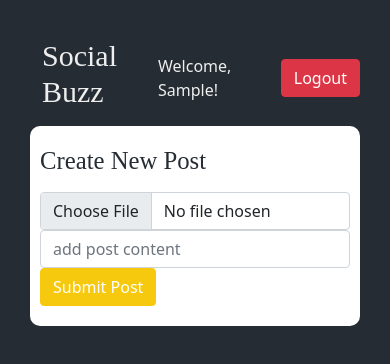
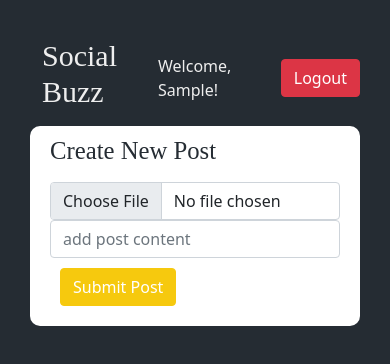
Before and after one commit to trivera777/SocialBuzz, a React (Create React App) app: page / in a window 390 px wide. Both pictures are taken after typing "Sample" into the empty fields and a click on the button "Submit". Shown: the top 364 px of the page. Built offline with nearby package versions, Linux system fonts and the light colour scheme; a web font is replaced by a local one.

Commit message:
working on create post container mobile styling

```diff
--- a/src/components/CreatePost.js
+++ b/src/components/CreatePost.js
@@ -25,11 +25,13 @@ function CreatePost({ user }) {
         </Form.Label>
         <Form.Control
           type="file"
+          class="file"
           onChange={(event) => setImage(event.target.files[0])}
           ref={imageInputRef}
         />
         <Form.Control
           type="text"
+          class="text"
           placeholder="add post content"
           onChange={(event) => setContent(event.target.value)}
           value={content}
--- a/src/components/createpost.scss
+++ b/src/components/createpost.scss
@@ -8,14 +8,29 @@ h2 {
     width: 100%;
     height: 200px;
     display: flex;
-    padding: 10px;
+    padding: 20px;
     align-items: center;
     justify-content: center;
     background-color: #fff;
     border-radius: 10px;
 
+    .file {
+        margin-bottom: 10px;
+    }
+
+    .text {
+        margin-top: 10px;
+    }
+
+
+    @mixin mobile {
+        display: flex;
+        justify-content: center;
+    }
+
     .button {
         background-color: #F6C90E;
         border-color: #F6C90E;
+        margin: 10px;
     }
 }
--- a/src/components/login.scss
+++ b/src/components/login.scss
@@ -17,7 +17,7 @@ h1 {
 
 h2 {
     color: #EEEEEE;
-    font-family: 'Poiret One', cursive;
+    font-family: 'Times New Roman', Times, serif;
 }
 .form {
     width: 100vw;
```
